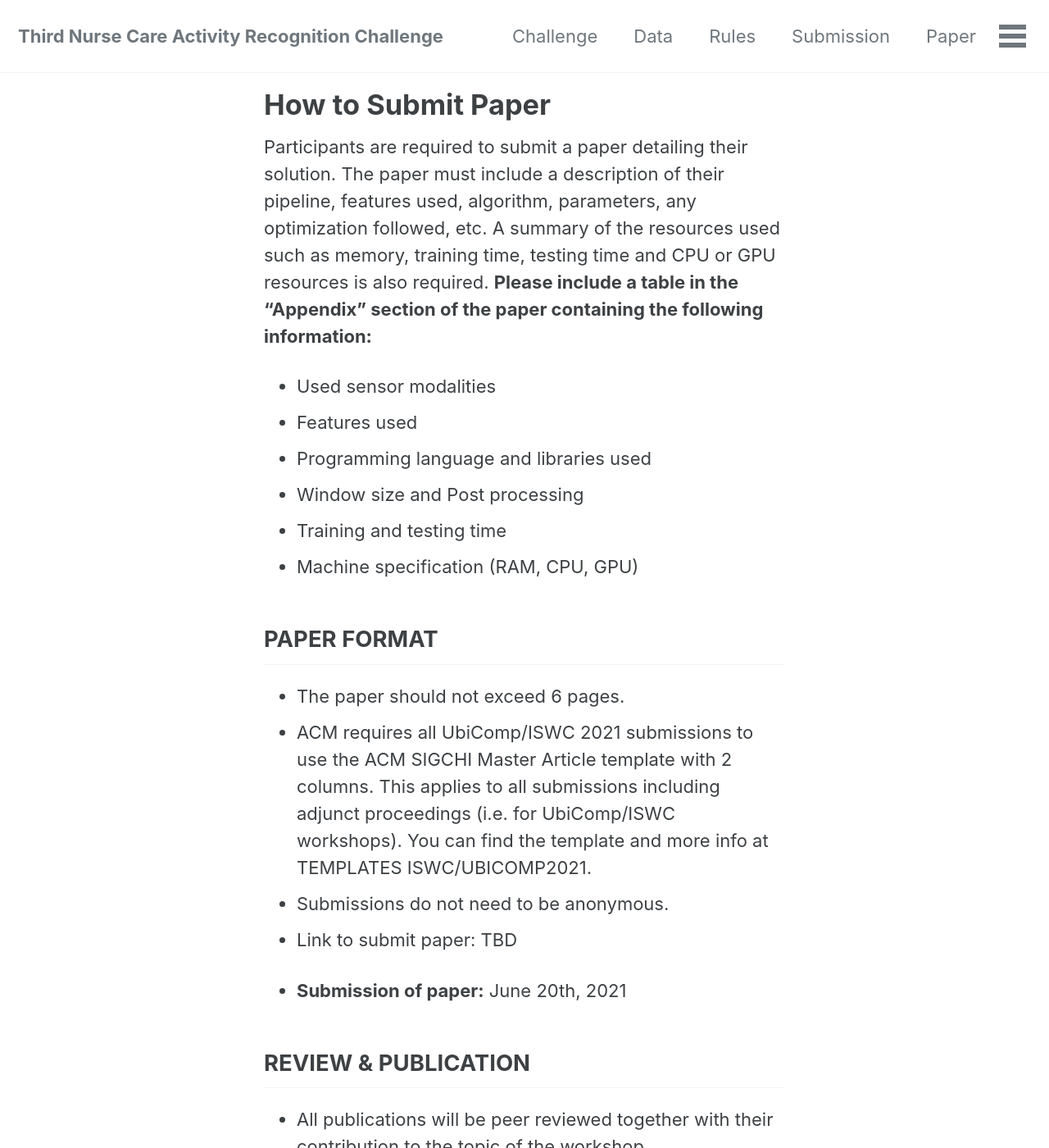
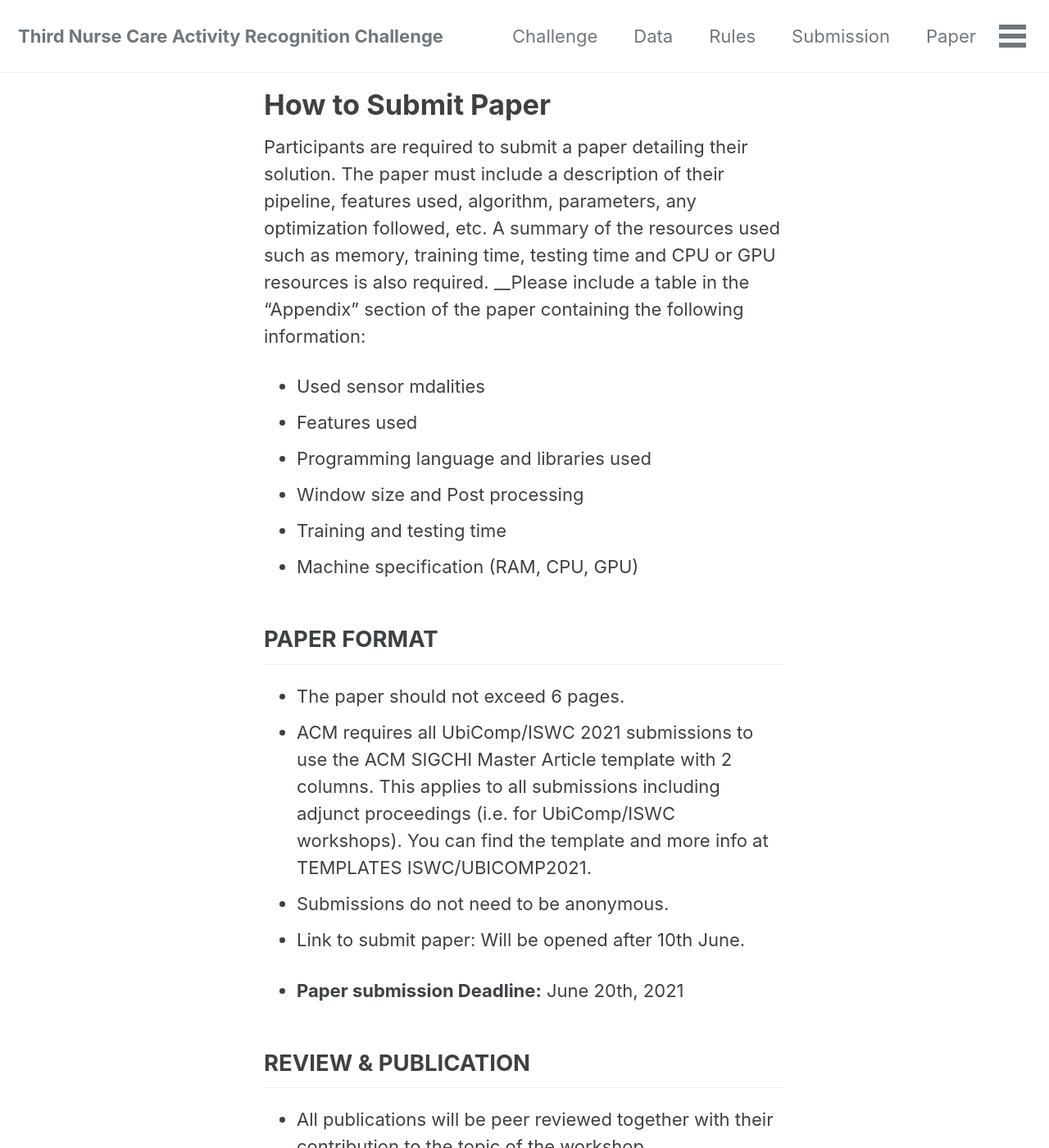
Before and after one commit to abc-research/nurse2021, a Jekyll site: the page built from _pages/submissionPaper.md, in a window 1280 px wide and 1400 px high. Shown: the whole window at 82% size. Built offline with Jekyll 4.4.1, drawn with Linux system fonts in a browser that asks for light colours; cached includes are drawn as plain includes; nearby versions of some CDN libraries; some of the changed text lies outside the part shown.

Commit message:
fix: list using markdown, and add papse submition date

```diff
--- a/_pages/submissionPaper.md
+++ b/_pages/submissionPaper.md
@@ -3,28 +3,27 @@
 permalink: /paper/
 title: "How to Submit Paper"
 excerpt: "Join the Challenge"
-last_modified_at: 2021-04-21T00:00:00-09:00
+last_modified_at: 2021-06-03T00:00:00-09:00
 toc: false
 ---
 
 Participants are required to submit a paper detailing their solution. The paper must include a description of their pipeline, features used, algorithm, parameters, any optimization followed, etc. A summary of the resources used such as memory, training time, testing time and CPU or GPU resources is also required.
-<b>Please include a table in the "Appendix" section of the paper containing the following information:</b>
-<ul>
-  <li>Used sensor modalities</li>
-  <li>Features used</li>
-  <li>Programming language and libraries used</li>
-  <li>Window size and Post processing</li>
-  <li>Training and testing time</li>
-  <li>Machine specification (RAM, CPU, GPU)</li>
-</ul>
+__Please include a table in the "Appendix" section of the paper containing the following information:
+- Used sensor mdalities
+- Features used
+- Programming language and libraries used
+- Window size and Post processing
+- Training and testing time
+- Machine specification (RAM, CPU, GPU)
+
 
 ## PAPER FORMAT
 - The paper should not exceed 6 pages.
 - ACM requires all UbiComp/ISWC 2021 submissions to use the ACM SIGCHI Master Article template with 2 columns. This applies to all submissions including adjunct proceedings (i.e. for UbiComp/ISWC workshops). You can find the template and more info at TEMPLATES ISWC/UBICOMP2021.
 - Submissions do not need to be anonymous.
-- Link to submit paper: TBD
+- Link to submit paper: Will be opened after 10th June.
 
-- __Submission of paper:__ June 20th, 2021
+- __Paper submission Deadline:__ June 20th, 2021
 
 ## REVIEW & PUBLICATION
 - All publications will be peer reviewed together with their contribution to the topic of the workshop.
```
